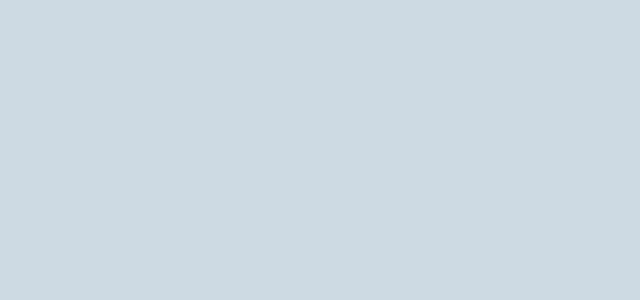
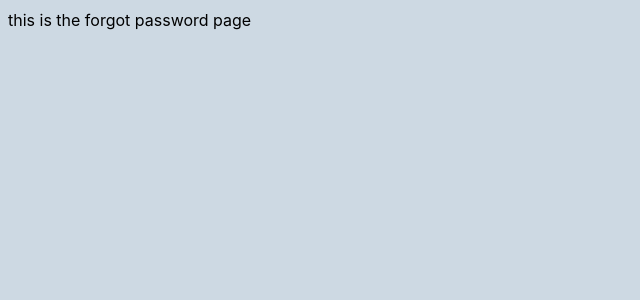
Before and after one commit to pramirez2328/login-project, a React (Vite) app: page /forgot_password in a window 1280 px wide. Before the commit this address had no page. Shown: the top 300 px of the page, without its empty margins (0-640 px from the left). Built offline with nearby package versions, Linux system fonts and the light colour scheme.

Commit message:
add forgot password

```diff
--- a/src/App.tsx
+++ b/src/App.tsx
@@ -2,6 +2,7 @@ import { Routes, Route } from 'react-router-dom';
 import Home from './Home';
 import MyFeed from './MyFeed';
 import NewAccount from './components/newAccount/NewAccount';
+import ForgotPassword from './components/forgotPassword/ForgotPassword';
 
 import './App.css';
 function App() {
@@ -10,7 +11,8 @@ function App() {
       <Routes>
         <Route path='/' element={<Home />} />
         <Route path='/myfeed' element={<MyFeed />} />
-        <Route path='/new-account' element={<NewAccount />} />
+        <Route path='/new_account' element={<NewAccount />} />
+        <Route path='/forgot_password' element={<ForgotPassword />} />
       </Routes>
     </div>
   );
--- /dev/null
+++ b/src/components/forgotPassword/ForgotPassword.tsx
@@ -0,0 +1,5 @@
+function ForgotPassword() {
+  return <div>this is the forgot password page</div>;
+}
+
+export default ForgotPassword;
--- a/src/components/login/Login.tsx
+++ b/src/components/login/Login.tsx
@@ -10,9 +10,11 @@ function Login() {
           <input className='password' type='password' placeholder='Password' />
           <button className='login-button'>Login</button>
         </form>
-        <p className='forgot-password'>Forgot password?</p>
+        <Link to='/forgot_password'>
+          <p className='forgot-password'>Forgot password?</p>
+        </Link>
         <hr />
-        <Link to='/new-account'>
+        <Link to='/new_account'>
           <button className='create-account'>Create New Account</button>
         </Link>
       </div>
```
